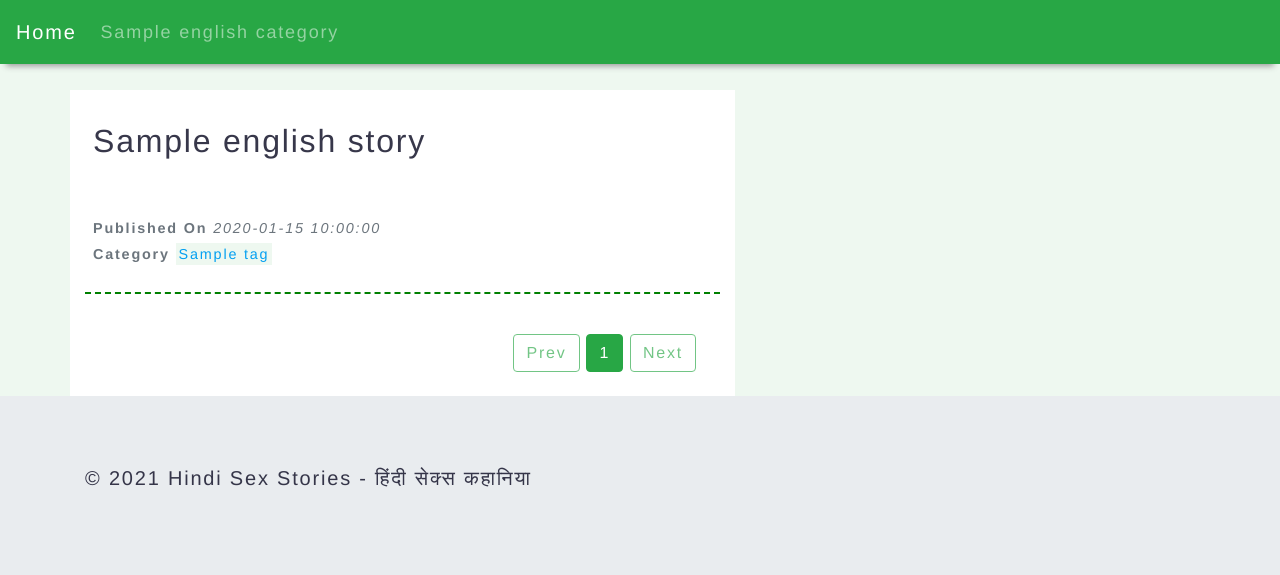
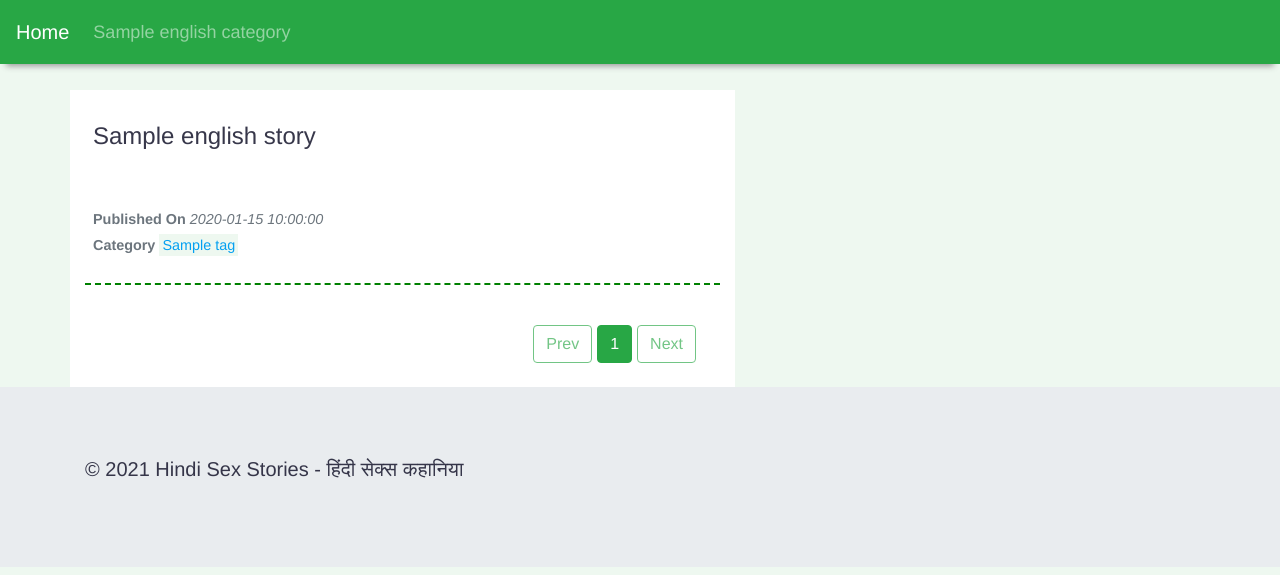
Before and after one commit to Ranilvannan/kathai_out, a Flask app: page / in a window 1280 px wide. Shown: the top 575 px of the page. Run offline with Flask 2, Linux system fonts and the light colour scheme; a database or web service that is not in the repository returns one stand-in record (values such as "Sample title"); some libraries are stand-ins or nearby versions.

Commit message:
first co

```diff
--- a/static/css/base.css
+++ b/static/css/base.css
@@ -1,5 +1,4 @@
 body {
-    letter-spacing: 1.8px;
     line-height: 1.8;
     color: rgba(33,33,54,0.9);
     font-family: "euclid_circular_a","Source Sans Pro","Helvetica Neue","Helvetica","Arial",sans-serif;
--- a/templates/home_page.html
+++ b/templates/home_page.html
@@ -10,7 +10,7 @@
 		<div class="col-sm-7 article pt-4">
 			{% for rec in records %}
 				<div class="blog-post" onclick="location.href='{{ url_for('story_page', site_url=rec.site_url) }}'">
-					<h2 class="blog-post-title p-2">{{ rec.title }}</h2>
+					<h4 class="blog-post-title p-2">{{ rec.title }}</h4>
 					<p class="blog-post-preview p-2">{{ rec.preview }}</p>
 					<div class="blog-post-status p-2">
 						<div class="text-muted small">
--- a/templates/story_page.html
+++ b/templates/story_page.html
@@ -9,7 +9,7 @@
 		<div class="col-sm-7 article pt-4">
 			<div class="story">
                 <div class="story-title p-4">
-                    <h2>{{story.title}}</h2>
+                    <h4>{{story.title}}</h4>
                     <p class="small">
                         <b class="text-success pr-2">Published On</b>
                         <i class="blog-info">{{ story.published_on }}</i>
```
